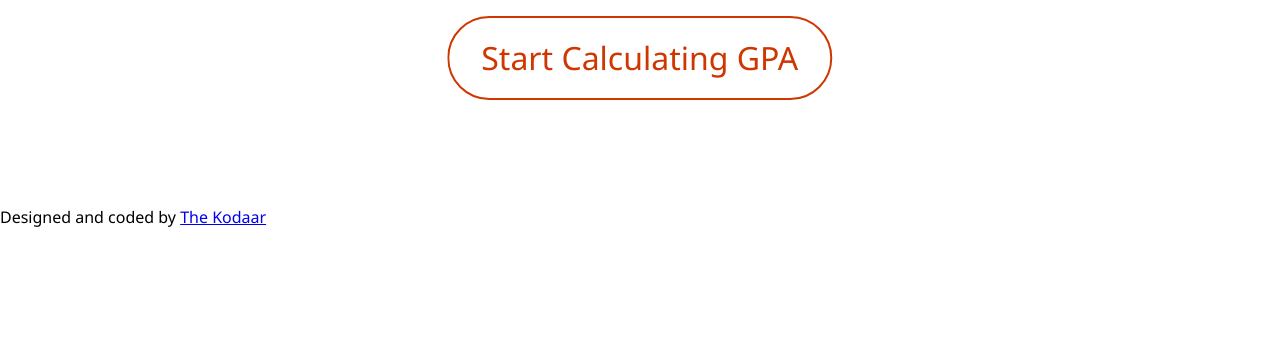
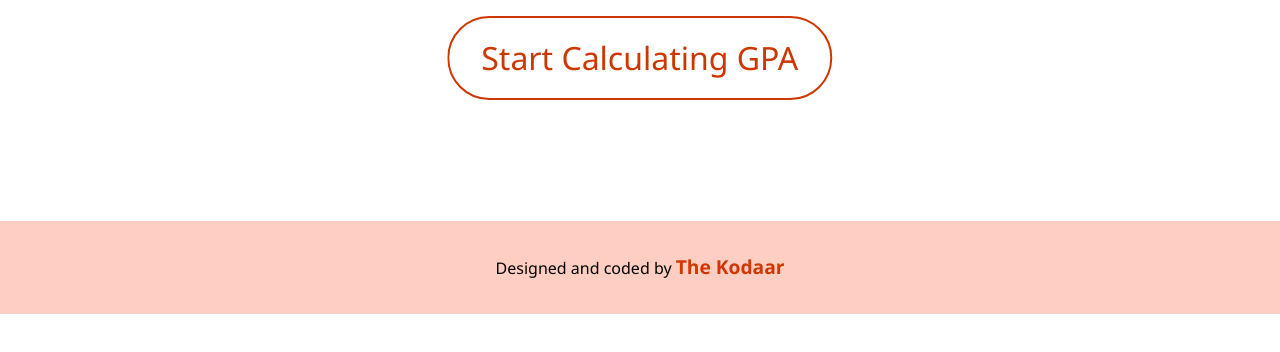
Before and after one commit to Abulkalam-Asif/GPA-Calculator, a plain HTML site: page index.html in a window 1280 px wide. Shown: the part 418-770 px from the top of the page. Drawn offline with Linux system fonts and the light colour scheme.

Commit message:
Add files via upload

```diff
--- a/styles/_main.scss
+++ b/styles/_main.scss
@@ -167,3 +167,22 @@ button#calculate:hover {
   color: #fff;
   background: $orange-red;
 }
+footer {
+  background-color: rgb(255, 206, 194);
+  margin-top: 2rem;
+  padding: 2rem 0;
+}
+footer > div {
+  width: fit-content;
+  margin: auto;
+  a {
+    text-decoration: none;
+    font-size: 1.2rem;
+    color: $orange-red;
+    font-weight: 700;
+    &:hover {
+      text-decoration: underline;
+      transition: .3 all;
+    }
+  }
+}
```
Also changed, not shown: styles/style.css, 1 other file.
